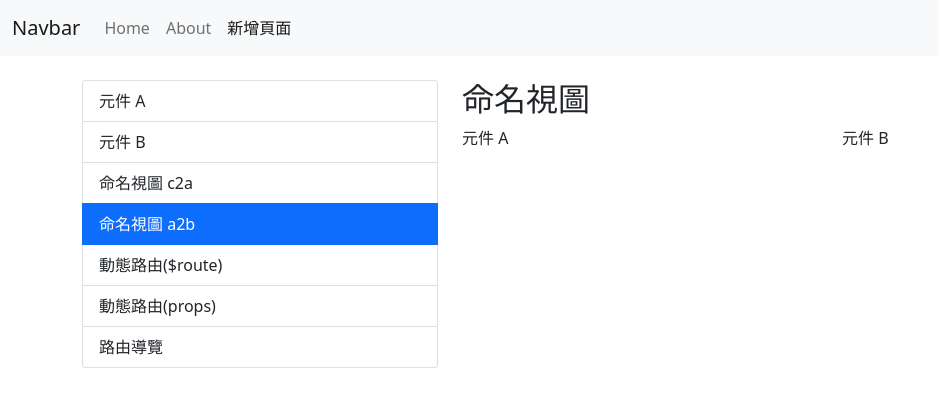
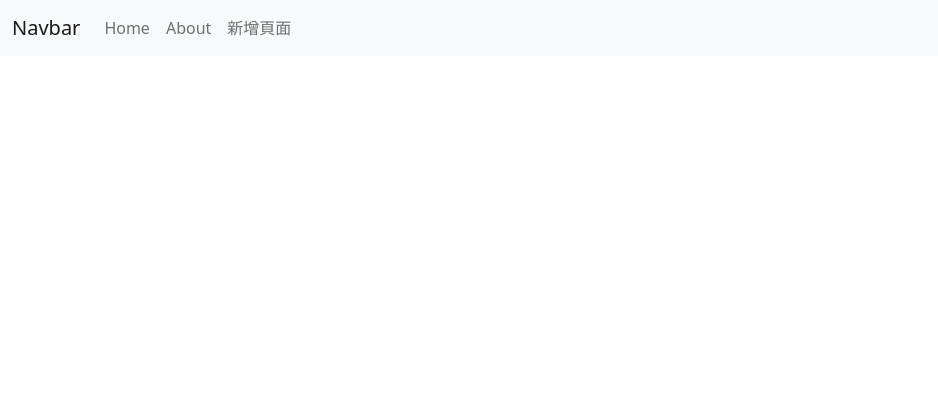
Before and after one commit to Kris0201/vue-cli-router-practice, a Vue app: page /#/newpage/namedView/a2b in a window 1280 px wide. Shown: the top 394 px of the page, without its empty margins (0-938 px from the left). Built offline with nearby package versions, Linux system fonts and the light colour scheme.

Commit message:
router-link & router-view練習

```diff
--- a/src/App.vue
+++ b/src/App.vue
@@ -16,15 +16,16 @@
             <router-link to="/about" class="nav-link">About</router-link>
           </li>
           <li class="nav-item" >
-            <router-link class="nav-link"
-              :to="{
-                name: '新增頁面',
-              }">新增頁面</router-link>
+            <router-link class="nav-link" :to="{
+              name : '新增頁面'
+            }">新增頁面</router-link>
+            <!-- 動態綁定to -->
           </li>
         </ul>
       </div>
     </div>
   </nav>
+
   <div class="container" style="height: 300vh">
     <router-view/>
   </div>
@@ -32,7 +33,7 @@
 </template>
 
 <style lang="scss">
-body {
-  padding-top: 80px
-}
+// body {
+//   padding-top: 80px
+// }
 </style>
--- a/src/main.js
+++ b/src/main.js
@@ -3,3 +3,4 @@ import App from './App.vue';
 import router from './router';
 
 createApp(App).use(router).mount('#app');
+// 這裡.mount('#app')掛載的目標在/public/index.html裡面
--- a/src/router/index.js
+++ b/src/router/index.js
@@ -1,11 +1,11 @@
-import { createRouter, createWebHashHistory } from 'vue-router';
+import { createRouter, createWebHashHistory } from 'vue-router'; // 載入vue-router
 import Home from '../views/Home.vue';
 
 const routes = [
   {
-    path: '/',
+    path: '/', // 路徑
     name: 'Home',
-    component: Home,
+    component: Home, // 引入的元件名稱(import Home from...)
   },
   {
     path: '/about',
@@ -16,70 +16,75 @@ const routes = [
     component: () => import(/* webpackChunkName: "about" */ '../views/About.vue'),
   },
   {
-    path: '/newpage',
-    name: '新增頁面',
+    path: '/newpage', // 路由表的第一層前面要加上 /
+    name: '新增頁面', // 允許中文
     component: () => import('../views/NewPage.vue'),
-    children: [
-      {
-        path: 'a',
-        component: () => import('../views/ComponentA.vue'),
-      },
-      {
-        path: 'b',
-        component: () => import('../views/ComponentB.vue'),
-      },
-      {
-        path: 'dynamicRouter/:id',
-        component: () => import('../views/DynamicRouter.vue'),
-      },
-      {
-        path: 'routerNavigation',
-        component: () => import('../views/RouterNavigation.vue'),
-      },
-      {
-        path: 'dynamicRouterByProps/:id',
-        component: () => import('../views/DynamicRouterByProps.vue'),
-        props: (route) => {
-          console.log('route:', route);
-          return {
-            id: route.params.id,
-          };
-        },
-      },
-      {
-        path: 'namedView',
-        component: () => import('../views/NamedView.vue'),
-        children: [
-          {
-            path: 'c2a',
-            components: {
-              left: () => import('../views/ComponentC.vue'),
-              right: () => import('../views/ComponentA'),
-            },
-          },
-          {
-            path: 'a2b',
-            components: {
-              left: () => import('../views/ComponentA.vue'),
-              right: () => import('../views/ComponentB'),
-            },
-          },
-        ],
-      },
-    ],
   },
+  // {
+  //   path: '/newpage',
+  //   name: '新增頁面',
+  //   component: () => import('../views/NewPage.vue'),
+  //   children: [
+  //     {
+  //       path: 'a',
+  //       component: () => import('../views/ComponentA.vue'),
+  //     },
+  //     {
+  //       path: 'b',
+  //       component: () => import('../views/ComponentB.vue'),
+  //     },
+  //     {
+  //       path: 'dynamicRouter/:id',
+  //       component: () => import('../views/DynamicRouter.vue'),
+  //     },
+  //     {
+  //       path: 'routerNavigation',
+  //       component: () => import('../views/RouterNavigation.vue'),
+  //     },
+  //     {
+  //       path: 'dynamicRouterByProps/:id',
+  //       component: () => import('../views/DynamicRouterByProps.vue'),
+  //       props: (route) => {
+  //         console.log('route:', route);
+  //         return {
+  //           id: route.params.id,
+  //         };
+  //       },
+  //     },
+  //     {
+  //       path: 'namedView',
+  //       component: () => import('../views/NamedView.vue'),
+  //       children: [
+  //         {
+  //           path: 'c2a',
+  //           components: {
+  //             left: () => import('../views/ComponentC.vue'),
+  //             right: () => import('../views/ComponentA'),
+  //           },
+  //         },
+  //         {
+  //           path: 'a2b',
+  //           components: {
+  //             left: () => import('../views/ComponentA.vue'),
+  //             right: () => import('../views/ComponentB'),
+  //           },
+  //         },
+  //       ],
+  //     },
+  //   ],
+  // },
   // 404 頁面
-  {
-    path: '/:pathMatch(.*)*',
-    component: () => import('../views/NotFound.vue'),
-  },
-  // 重新導向
-  {
-    path: '/newPage/:pathMatch(.*)*',
-    redirect: {
-      name: 'Home',
-    },
-  },
+  // {
+  //   path: '/:pathMatch(.*)*',
+  //   component: () => import('../views/NotFound.vue'),
+  // },
+  // // 重新導向
+  // {
+  //   path: '/newPage/:pathMatch(.*)*',
+  //   redirect: {
+  //     name: 'Home',
+  //   },
+  // },
 ];
 
 const router = createRouter({
@@ -97,4 +102,4 @@ const router = createRouter({
   },
 });
 
-export default router;
+export default router; // export至src>main.js
--- a/src/views/ComponentA.vue
+++ b/src/views/ComponentA.vue
@@ -1,3 +1,5 @@
 <template>
-  元件 A
+    <div>
+      元件A
+    </div>
 </template>
--- a/src/views/ComponentB.vue
+++ /dev/null
@@ -1,3 +0,0 @@
-<template>
-  元件 B
-</template>
--- a/src/views/NewPage.vue
+++ b/src/views/NewPage.vue
@@ -1,5 +1,6 @@
 <template>
-  <div class="row">
+<div>新增頁面</div>
+  <!-- <div class="row">
     <div class="col-4">
       <div class="list-group">
         <router-link to="/newpage/a" class="list-group-item list-group-item-act">
@@ -35,5 +36,5 @@
     <div class="col-8">
       <router-view></router-view>
     </div>
-  </div>
+  </div> -->
 </template>
```
